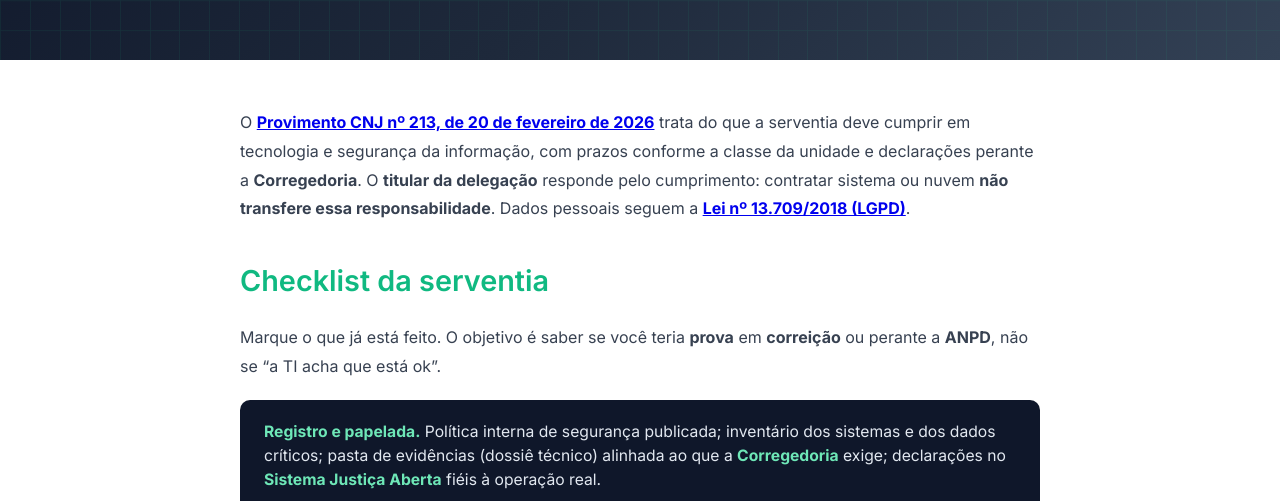
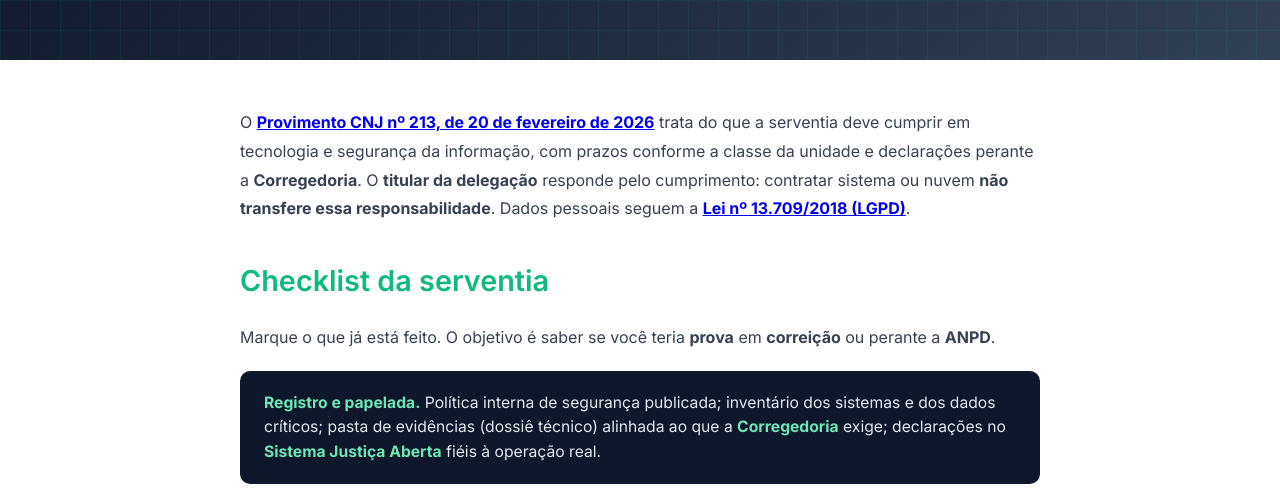
Before and after one commit to caio2121/sitecybershieldstatic, a plain HTML site: page app/web/blog/checklist-provimento-cnj-cartorios.html in a window 1280 px wide. Shown: the part 239-740 px from the top of the page. Drawn offline with Linux system fonts and the light colour scheme.

Commit message:
chore(blog): remover menção a TI no texto do checklist
Made-with: Cursor

```diff
--- a/app/web/blog/checklist-provimento-cnj-cartorios.html
+++ b/app/web/blog/checklist-provimento-cnj-cartorios.html
@@ -78,7 +78,7 @@
             <p>O <a href="https://atos.cnj.jus.br/atos/detalhar/6734" target="_blank" rel="noopener"><strong>Provimento CNJ nº 213, de 20 de fevereiro de 2026</strong></a> trata do que a serventia deve cumprir em tecnologia e segurança da informação, com prazos conforme a classe da unidade e declarações perante a <strong>Corregedoria</strong>. O <strong>titular da delegação</strong> responde pelo cumprimento: contratar sistema ou nuvem <strong>não transfere essa responsabilidade</strong>. Dados pessoais seguem a <a href="https://www.planalto.gov.br/ccivil_03/_ato2015-2018/2018/lei/l13709.htm" target="_blank" rel="noopener"><strong>Lei nº 13.709/2018 (LGPD)</strong></a>.</p>
 
             <h2>Checklist da serventia</h2>
-            <p>Marque o que já está feito. O objetivo é saber se você teria <strong>prova</strong> em <strong>correição</strong> ou perante a <strong>ANPD</strong>, não se “a TI acha que está ok”.</p>
+            <p>Marque o que já está feito. O objetivo é saber se você teria <strong>prova</strong> em <strong>correição</strong> ou perante a <strong>ANPD</strong>.</p>
 
             <div class="checklist-hero">
                 <strong>Registro e papelada.</strong> Política interna de segurança publicada; inventário dos sistemas e dos dados críticos; pasta de evidências (dossiê técnico) alinhada ao que a <strong>Corregedoria</strong> exige; declarações no <strong>Sistema Justiça Aberta</strong> fiéis à operação real.
```
Also changed, not shown: 1 other file.
